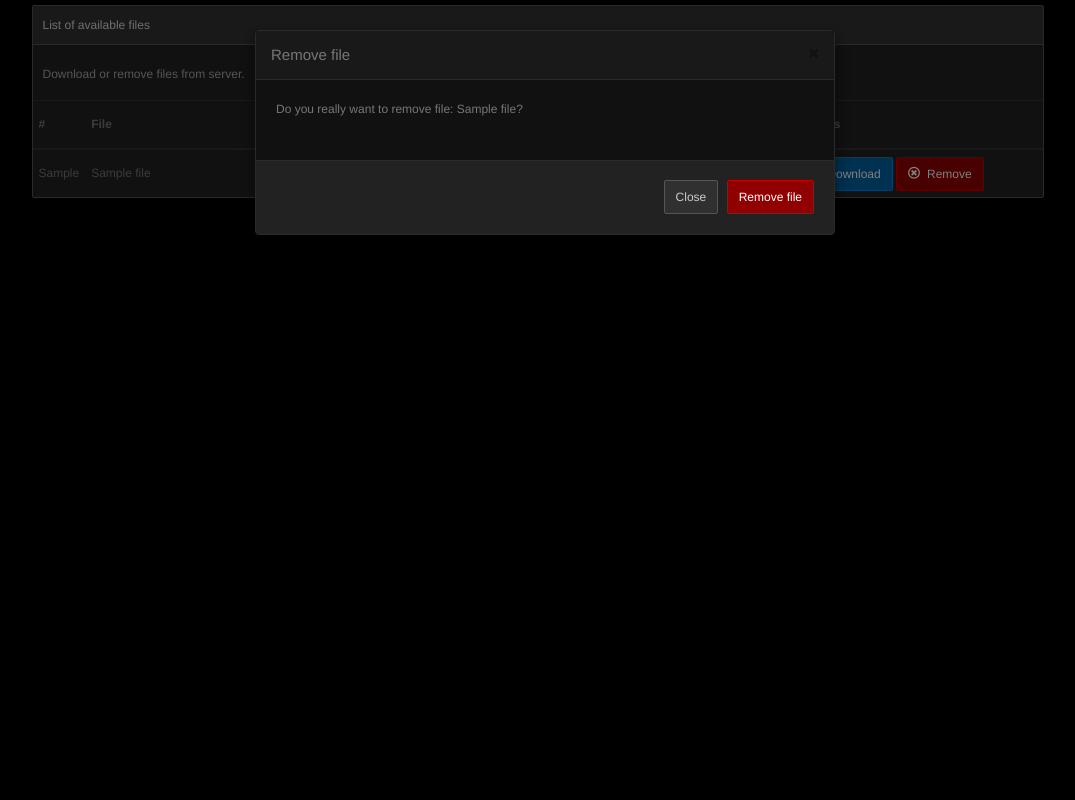
After one commit to chajr/uploader, a PHP site: template skin/templates/file_list.php in a window 1280 px wide, after a click on "Remove". The commit adds this page. Shown: the whole page, without its empty margins (95-1170 px from the left). Run offline with PHP 8.4, Linux system fonts and the light colour scheme; the template is opened without the code that fills it: most values are stand-ins (such as "Sample title", 1, 10 or a date in 2020); some libraries are stand-ins or nearby versions.

Commit message:
file list with file remove
This version introduces multiple enhancements:

added list of files from media directory
added possibility to remove file
some style fixes and changes

Details of additions/deletions below:
--------------------------------------------------------------

Added:      skin/templates/file_list.php
            -- Added --
                file list template

Modified:   lib/Index.php
            -- Updated --
                indexAction select current page

Modified:   lib/FileList.php
            -- Added --
                getFilesList list of files from media directory
                fileSizeFormat return text value of file size
            -- Updated --
                indexAction prepare and return template with list of files

Modified:   skin/js/scripts.js
            -- Added --
                script to handle  remove files

Modified:   lib/Initializer.php
            -- Updated --
                $routers rout list modification

Modified:   lib/FileHandler.php
            -- Added --
                removeAction handle remove files and return jsend message

Modified:   skin/css/style.css
            -- Added --
                file list styles

Modified:   skin/css/elusive-webfont.css
            -- Updated --
                fixed font paths

Modified:   skin/templates/menu.php
            -- Updated --
                added number of files in media directory and select current page

Modified:   lib/Common.php
            -- Added --
                countFiles count number of files in media directory

```diff
--- a/skin/css/elusive-webfont.css
+++ b/skin/css/elusive-webfont.css
@@ -1,10 +1,10 @@
 @font-face {
   font-family: 'Elusive-Icons';
-  src:url('{;core;domain;}elementy/font/Elusive-Icons.eot');
-  src:url('{;core;domain;}elementy/font/Elusive-Icons.eot?#iefix') format('embedded-opentype'),
-    url('{;core;domain;}elementy/font/Elusive-Icons.svg#Elusive-Icons') format('svg'),
-    url('{;core;domain;}elementy/font/Elusive-Icons.woff') format('woff'),
-    url('{;core;domain;}elementy/font/Elusive-Icons.ttf') format('truetype');
+  src:url('/skin/font/Elusive-Icons.eot');
+  src:url('/skin/font/Elusive-Icons.eot?#iefix') format('embedded-opentype'),
+    url('/skin/font/Elusive-Icons.svg#Elusive-Icons') format('svg'),
+    url('/skin/font/Elusive-Icons.woff') format('woff'),
+    url('/skin/font/Elusive-Icons.ttf') format('truetype');
   font-weight: normal;
   font-style: normal;
 }
--- a/skin/css/style.css
+++ b/skin/css/style.css
@@ -28,3 +28,19 @@ pre{
     width:80%;
     margin: 5px auto;
 }
+#file_list{
+    width: 80%;
+    margin: 5px auto;
+    padding: 0;
+}
+#file_list .panel-heading{
+    margin: 0 0 10px;
+}
+#file_list th, #file_list td{
+    line-height: 35px;
+}
+.alert{
+    display: none;
+    margin: 20px auto;
+    width: 80%;
+}
--- a/skin/js/scripts.js
+++ b/skin/js/scripts.js
@@ -2,3 +2,34 @@ Dropzone.options.dropzoneForm = {
     addRemoveLinks: true,
     maxFilesize: 5
 };
+
+$('.remove-file').click(function()
+{
+    var path = $(this).parent().data('path');
+    $('#modal_remove .modal-body span').text(path);
+    $('#modal_remove').modal();
+});
+
+$('.remove-file-execute').click(function()
+{
+    var file = $(this).parent().parent().find('.modal-body span').text();
+    $.post('/file_handler/remove', {file: file}, function(data)
+    {
+        var message = $.parseJSON(data);
+        $('#modal_remove').modal('hide');
+
+        if (message.status === 'success') {
+            $('.alert b').html('Success!');
+            $('.alert span').html('File <b>' + file + '</b> was removed.');
+            $('.alert').addClass('alert-success').show().autoClose();
+
+            $('[data-path="' + file + '"]').parent().remove();
+            var fileCount = $('.btn-group .btn-default .badge').text();
+            $('.btn-group .btn-default .badge').text(fileCount -1);
+        } else {
+            $('.alert b').html('Fail!');
+            $('.alert span').html(message.message);
+            $('.alert').addClass('alert-danger').show().autoClose();
+        }
+    });
+});
--- /dev/null
+++ b/skin/templates/file_list.php
@@ -0,0 +1,84 @@
+<div class="alert alert-dismissable" data-auto-close="5000">
+    <button aria-hidden="true" data-dismiss="alert" class="close" type="button">
+        ×
+    </button>
+    <div class="alert-body">
+        <div class="error_block">
+            <b></b>
+            <br/>
+            <span></span>
+        </div>
+    </div>
+</div>
+
+<div class="panel panel-default" id="file_list">
+    <div class="panel-heading">List of available files</div>
+    <div class="panel-body">
+        <p>Download or remove files from server.</p>
+    </div>
+
+    <table class="table">
+        <thead>
+            <tr>
+                <th width="5%">#</th>
+                <th width="30%">File</th>
+                <th width="20%">Size</th>
+                <th width="20%">Upload time</th>
+                <th width="25%">Actions</th>
+            </tr>
+        </thead>
+
+        <tbody>
+            <?php foreach ($fileList as $file): ?>
+            <tr>
+                <td><?php echo $file['lp'];?></td>
+                <td><?php echo $file['name'];?></td>
+                <td><?php echo $file['size'];?></td>
+                <td><?php echo $file['creation'];?></td>
+                <td data-path="<?php echo $file['name'];?>">
+                    <button type="button" class="btn btn-primary download">
+                        <i class="icon-download"></i>
+                        Download
+                    </button>
+
+                    <button type="button" class="btn btn-danger remove-file"
+                            data-target="modal_remove"
+                            data-toggle="modal">
+                        <i class="icon-remove-circle"></i>
+                        Remove
+                    </button>
+                </td>
+            </tr>
+            <?php endforeach;?>
+        </tbody>
+    </table>
+</div>
+
+<div class="modal fade" id="modal_remove">
+    <div class="modal-dialog">
+        <div class="modal-content">
+            <div class="modal-header">
+                <button type="button" class="close" data-dismiss="modal">
+                    <span aria-hidden="true">&times;</span>
+                    <span class="sr-only">Close</span></button>
+                <h4 class="modal-title" id="myModalLabel">Remove file</h4>
+            </div>
+
+            <div class="modal-body">
+                <p>
+                    Do you really want to remove file:
+                    <span></span>?
+                </p>
+            </div>
+
+            <div class="modal-footer">
+                <button type="button" class="btn btn-default" data-dismiss="modal">
+                    Close
+                </button>
+                <button type="button" class="btn btn-danger remove-file-execute">
+                    Remove file
+                </button>
+            </div>
+        </div>
+    </div>
+</div>
```
Also changed, not shown: lib/Common.php (+25 -1 lines), lib/FileHandler.php (added, +60 -0 lines), lib/FileList.php (+77 -4 lines), lib/FileUpload.php (deleted, +0 -25 lines), lib/Index.php (+8 -2 lines), lib/Initializer.php (+8 -3 lines), skin/templates/menu.php (+5 -3 lines).
